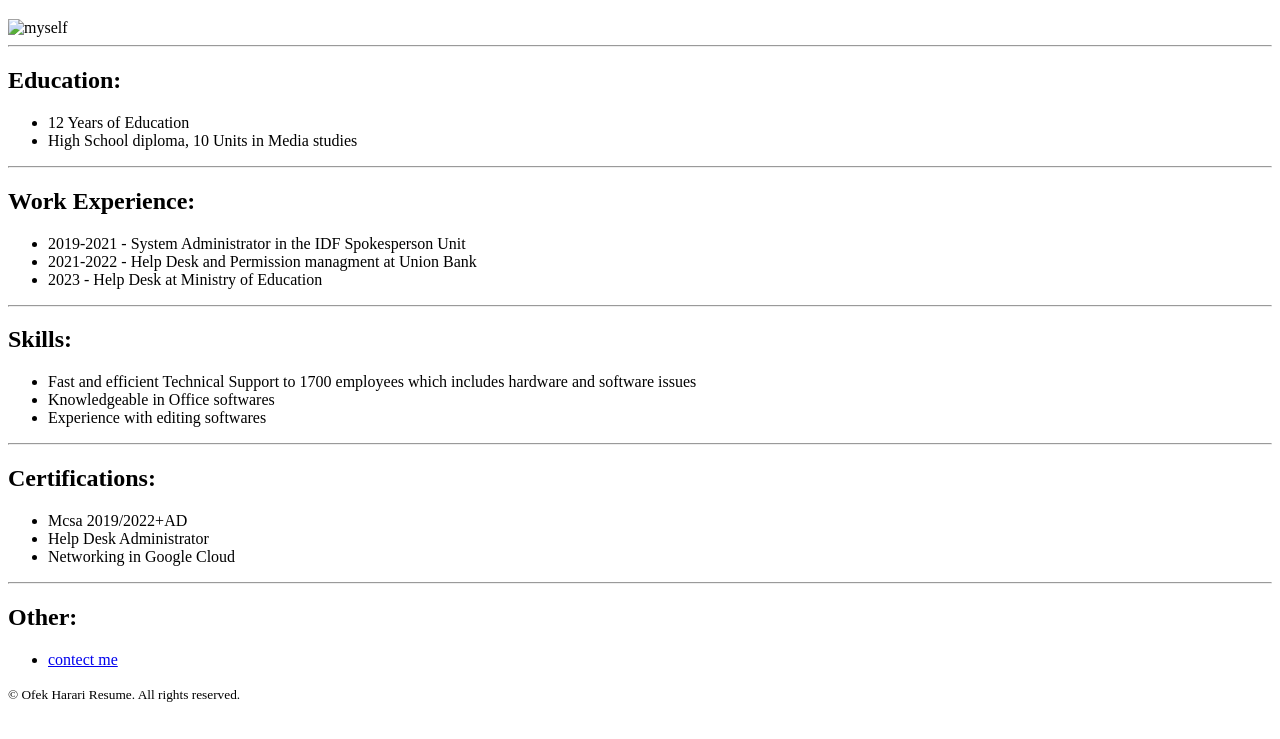
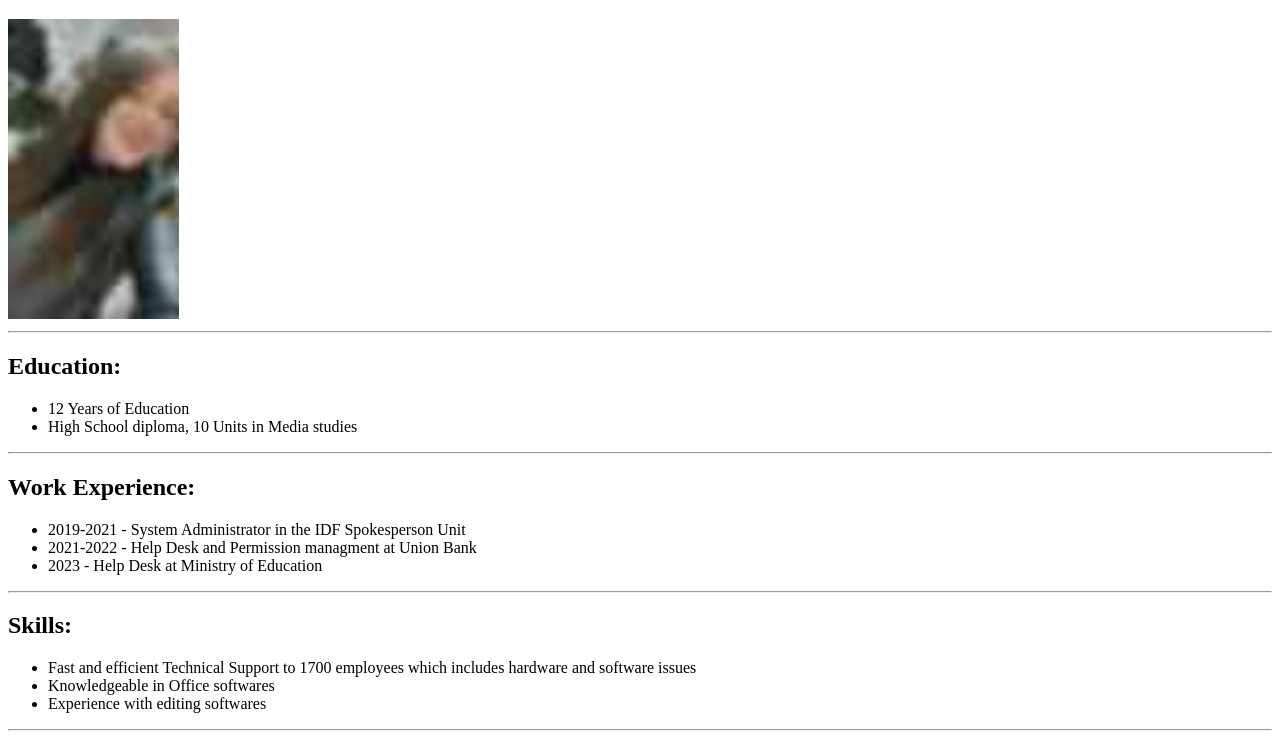
Before and after one commit to ofekh12/My-Resume, a plain HTML site: page index.html in a window 1280 px wide. Shown: the part 61-800 px from the top of the page. Drawn offline with Linux system fonts and the light colour scheme.

Commit message:
Update index.html

```diff
--- a/index.html
+++ b/index.html
@@ -6,7 +6,7 @@
 
 <body>
 <h1>Ofek Harari</h1>
-<img src="./images/myself.jpeg" height="300" alt="myself"/>
+<img src="./myself.jpeg" height="300" alt="myself"/>
 <hr>
 <h2>Education:</h2>
 <ul>
```
